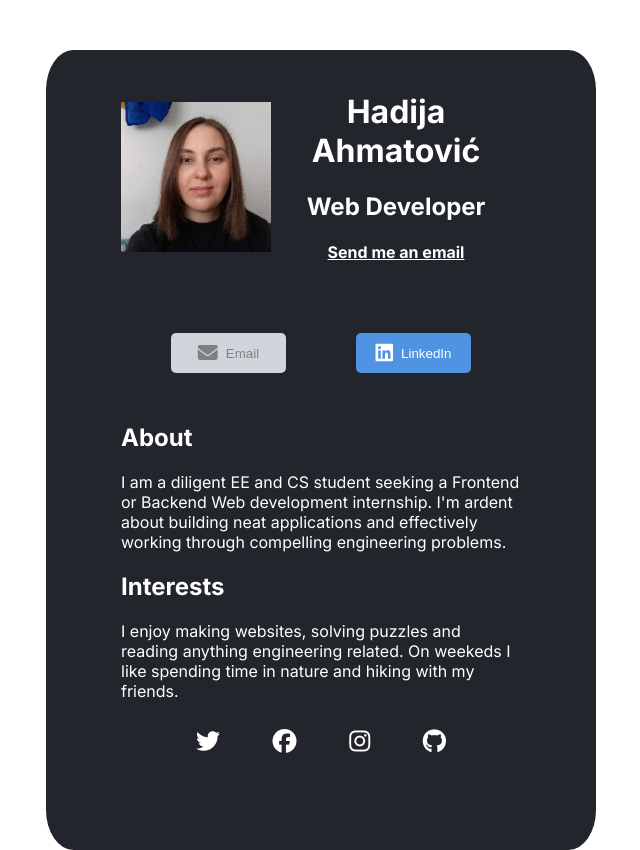
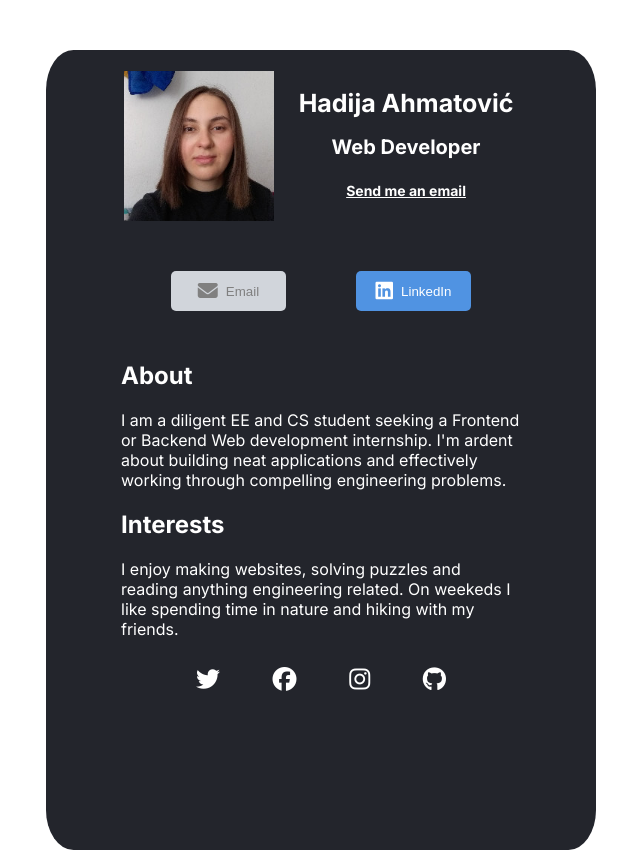
Before and after one commit to hahmatovic1/digital-business-card, a React (Create React App) app: page / in a window 1280 px wide. Shown: the whole page, without its empty margins (319-959 px from the left). Built offline with nearby package versions, Linux system fonts and the light colour scheme.

Commit message:
style: Change header text margin and size

```diff
--- a/public/styles.css
+++ b/public/styles.css
@@ -22,7 +22,20 @@ body{
     justify-content: space-around;
 }
 
+.header-text{
+    margin: 0 5px 0 20px;
+}
+
+.header h1{
+    font-size: 25px;
+}
+
+.header h2{
+    font-size: 20px;
+}
+
 .header a{
+    font-size: 14px;
     color:white;
 }
 
--- a/src/components/Header.jsx
+++ b/src/components/Header.jsx
@@ -4,7 +4,7 @@ import avatar from '../images/avatar.jpg';
 export default function Header(){
     return <div className='header'>
         <img className='avatar' src={avatar} alt="woman looking at camera"></img>
-        <div>
+        <div className='header-text'>
             <h1>Hadija Ahmatović</h1>
             <h2>Web Developer</h2>
             <h4><a href="mailto: hadija.ahmatovic@gmail.com">Send me an email</a></h4>
```
